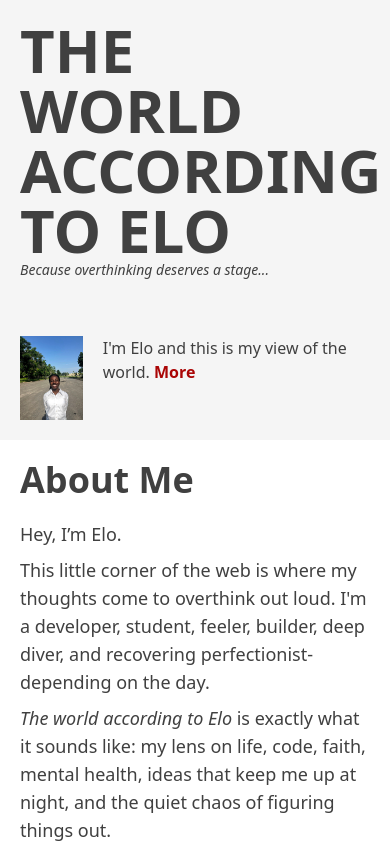
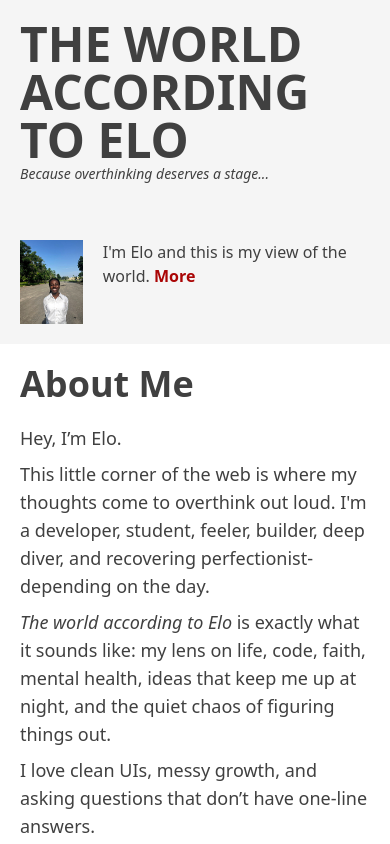
Before and after one commit to Dev-Elo-1505/My-Blog-Site, a React (Vite) app: page /about in a window 390 px wide. Shown: the top 844 px of the page. Built offline with nearby package versions, Linux system fonts and the light colour scheme; no server answers.

Commit message:
ui: change heading text sizex

```diff
--- a/src/components/Sidebar.tsx
+++ b/src/components/Sidebar.tsx
@@ -5,7 +5,7 @@ const Sidebar = () => {
   return (
     <div className="bg-secondary p-5 w-full flex flex-col gap-14 text-text md:w-1/4 md:min-h-screen md:gap-32">
       <div>
-        <Link to='/' className="text-6xl font-semibold md:text-3xl">
+        <Link to='/' className="text-5xl font-semibold md:text-3xl">
           THE WORLD ACCORDING TO ELO
         </Link>
         <p className="font-light text-sm italic">
--- a/src/pages/PostDetailsPage.tsx
+++ b/src/pages/PostDetailsPage.tsx
@@ -58,7 +58,7 @@ const PostDetailsPage = () => {
                 {Entry.author}
               </span>
             </p>
-            <h1 className="text-5xl font-semibold mb-2">{Entry.title}</h1>
+            <h1 className="text-4xl font-semibold mb-2">{Entry.title}</h1>
             <p className="italic mb-5 font-light">{Entry.subtext}</p>
             <p
               dangerouslySetInnerHTML={{ __html: Entry.piece }}
```
Also changed, not shown: 1 other file (tests, documents, lock files or other folders).
